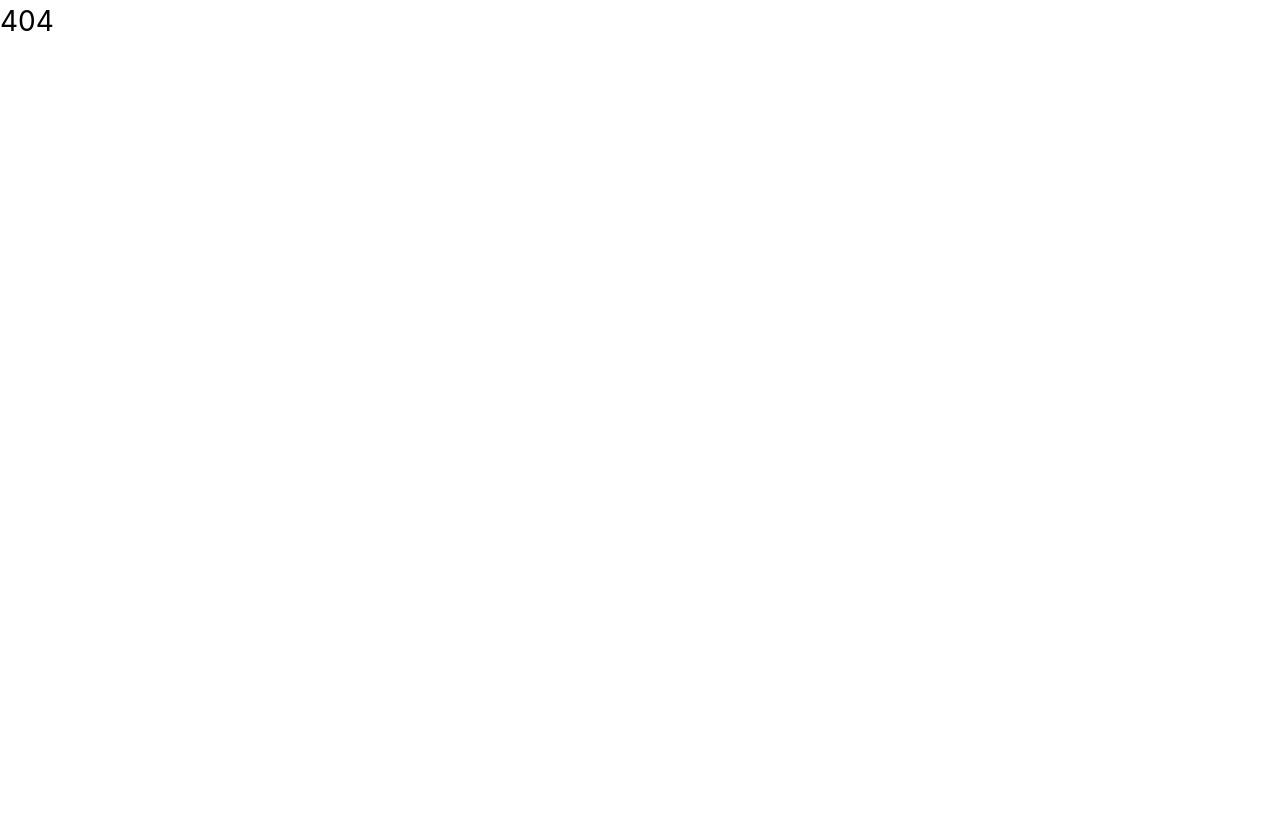
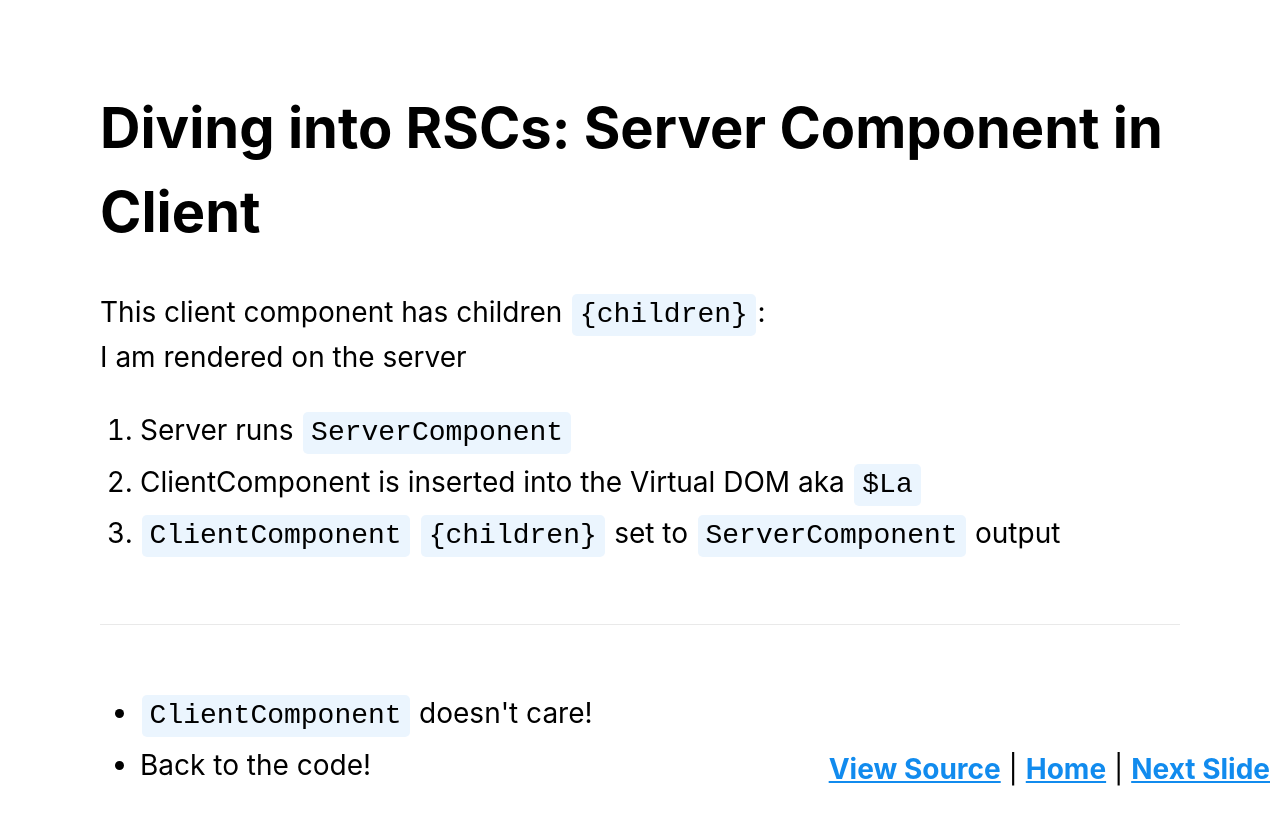
Before and after one commit to csi-lk/bttf-react-server-components, a Next.js app: page /diving-in/5-server-components-in-client in a window 1280 px wide. Before the commit this address had no page. Shown: the top 824 px of the page. Before the commit the page ends 800 px from the top, so only its background shows below. Built offline with nearby package versions, Linux system fonts and the light colour scheme.

Commit message:
feat:  add slide for server components in client
explaining the concept through

```diff
--- a/app/diving-in/4-virtual-dom-reconciliation/page.tsx
+++ b/app/diving-in/4-virtual-dom-reconciliation/page.tsx
@@ -36,7 +36,7 @@ const VirtualDomReconciliation = async () => {
         alt="React server components generate HTML and Virtual DOM for Reconciliation"
         width="1000"
       />
-      <Footer nextSlide="/finishing-up/1-further-topics" />
+      <Footer nextSlide="/diving-in/5-server-components-in-client" />
     </>
   )
 }
--- /dev/null
+++ b/app/diving-in/5-server-components-in-client/client-component.tsx
@@ -0,0 +1,9 @@
+"use client"
+
+import type { ReactNode } from "react"
+
+export const ClientComponent = ({ children }: { children: ReactNode }) => (
+  <div>
+    This client component has children <code>{"{children}"}</code>:{children}
+  </div>
+)
--- /dev/null
+++ b/app/diving-in/5-server-components-in-client/page.tsx
@@ -0,0 +1,42 @@
+import Image from "next/image"
+
+import { Footer } from "@/components"
+
+import { ClientComponent } from "./client-component"
+import { ServerComponent } from "./server-component"
+
+const ServerInClient = async () => {
+  return (
+    <>
+      <main>
+        <h1>Diving into RSCs: Server Component in Client</h1>
+        <ClientComponent>
+          <ServerComponent />
+        </ClientComponent>
+        <ol>
+          <li>
+            Server runs <code>ServerComponent</code>
+          </li>
+          <li>
+            ClientComponent is inserted into the Virtual DOM aka{" "}
+            <code>$La</code>
+          </li>
+          <li>
+            <code>ClientComponent</code> <code>{"{children}"}</code> set to{" "}
+            <code>ServerComponent</code> output
+          </li>
+        </ol>
+        <hr />
+        <ul>
+          <li>
+            <code>ClientComponent</code> doesn&apos;t care!
+          </li>
+          <li>Back to the code!</li>
+        </ul>
+      </main>
+      <Footer nextSlide="/finishing-up/1-further-topics" />
+    </>
+  )
+}
+
+export default ServerInClient
--- /dev/null
+++ b/app/diving-in/5-server-components-in-client/server-component.tsx
@@ -0,0 +1,3 @@
+export const ServerComponent = () => {
+  return <div>I am rendered on the server</div>
+}
--- a/app/page.tsx
+++ b/app/page.tsx
@@ -81,6 +81,11 @@ export default function Home() {
             Virtual DOM Reconciliation
           </Link>
         </li>
+        <li>
+          <Link href="diving-in/5-server-components-in-client">
+            Server Component in Client
+          </Link>
+        </li>
       </ol>
       <h2>Finishing up</h2>
       <ol>
```
